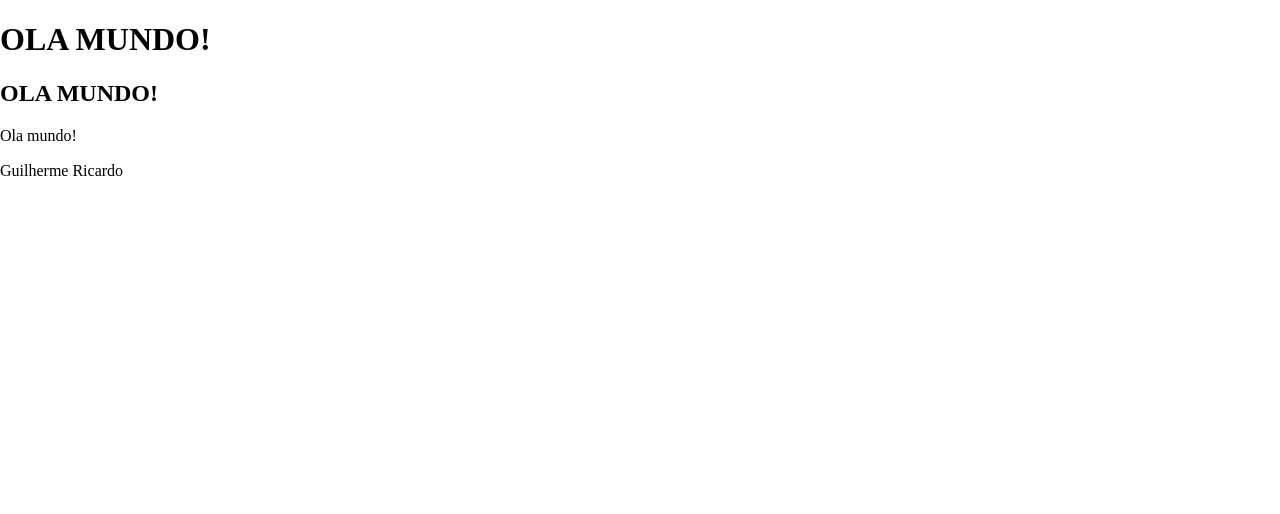
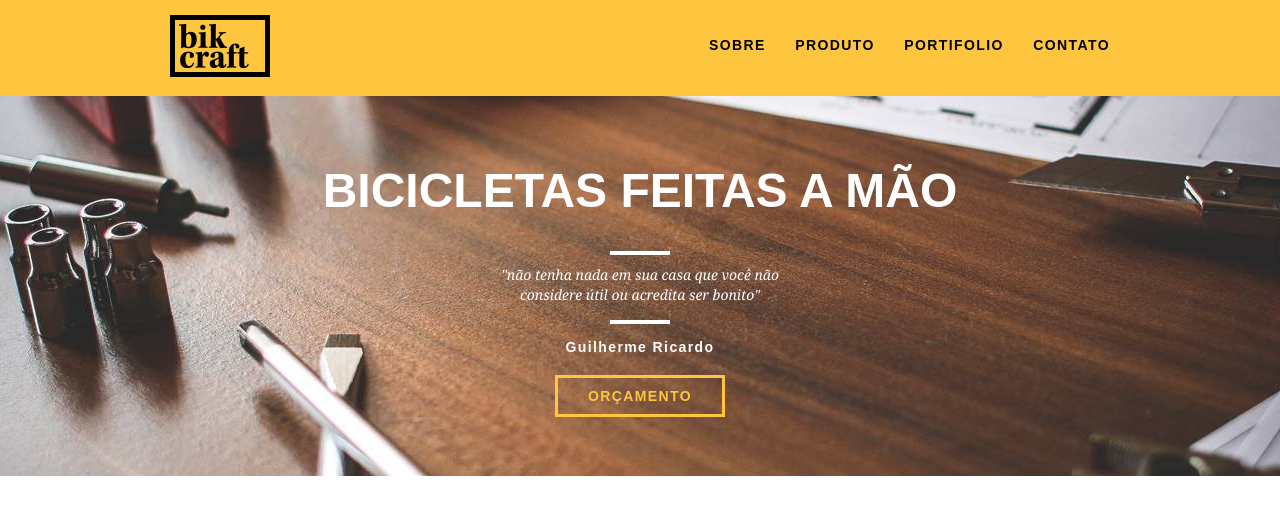
Before and after one commit to Guilindo/BikCraft-, a plain HTML site: page index.html in a window 1280 px wide. Drawn offline with nearby package versions, Linux system fonts and the light colour scheme.

Commit message:
Introdução

```diff
--- a/css/style.css
+++ b/css/style.css
@@ -1,3 +1,116 @@
+/* Estilo Gerais */
 body {
-    background-color: ;
+    font-family: Arial, Helvetica, sans-serif;
 }
+
+p {
+    font-family: Georgia, 'Times New Roman', Times, serif;
+    font-size: 14px;
+    line-height: 20px;
+}
+
+.btn {
+    border: 3px solid #fec63e;
+    padding:  10px 30px;
+    color: #fec63e;
+    font-size: 14px;
+    line-height: 20px;
+    text-transform: uppercase;
+    font-weight: bold;
+    letter-spacing: .1em;
+}
+
+.btn:hover {
+    color: #fff;
+    border-color: #fff;
+
+}
+
+/* header */
+.header {
+    position: fixed;
+    top: 0;
+    width: 100%;
+    background-color: #fec63e;
+    padding: 15px 0;
+}
+
+ul {
+    margin: 0;
+}
+
+li {
+    list-style-type: none;
+}
+
+a {
+    text-decoration: none;
+}
+
+.header_menu  {
+    text-align: right;
+}
+
+.header_menu ul li  {
+    display: inline-block;
+    margin-left: 25px;
+    margin-top: 20px;
+}
+
+.header_menu ul li a  {
+    color: #000;
+    font-weight: bold;
+    text-transform: uppercase;
+    letter-spacing: .1em;
+    font-size: 14px;
+    line-height: 20px;
+    padding: 10px 0;
+}
+
+.header_menu ul li a:hover  {
+    color: #fff;
+}
+
+.introducao {
+    width: 100%;
+    height: 380px;
+    background: url("../img/bg.jpg") no-repeat center;
+    background-size: cover;
+    margin-top: 96px;
+    text-align: center;
+    padding-top: 35px;
+}
+
+.introducao h1 {
+    font-size: 48px;
+    color: #fff;
+    font-weight: bold;
+    text-transform: uppercase;
+}
+
+.quote-externo {
+    max-width: 320px;
+    margin: 0 auto;
+    margin-bottom: 30px;
+    color: #fff;
+}
+
+.quote-externo p {
+    font-style: italic;
+}
+
+.quote-externo p:before, .quote-externo p:after {
+    content: "";
+    display: block;
+    width: 60px;
+    height: 4px;
+    background-color: #fff;
+    margin: 15px auto 10px auto;
+}
+
+.quote-externo cite {
+    font-style: normal;
+    font-weight: bold;
+    font-size: 14px;
+    letter-spacing: .1em;
+}
--- a/index.html
+++ b/index.html
@@ -10,9 +10,31 @@
     <title>Bickcraft</title>
 </head>
 <body>
-        <h1>OLA MUNDO!</h1>
-        <h2>OLA MUNDO!</h2>
-        <p>Ola mundo!</p>
-        <p>Guilherme Ricardo</p>
+    <header class="header">
+        <div class="container">
+            <a class="grid-4" href="index.html">
+                <img src="img/bikcraft.png" alt="BickCraft">
+            </a>
+            <nav class="header_menu grid-12">
+                <ul>
+                    <li><a href="sobre.html">Sobre</a></li>
+                    <li><a href="produto.html">Produto</a></li>
+                    <li><a href="portifolio.html">Portifolio</a></li>
+                    <li><a href="Contato.html">Contato</a></li>
+                </ul>
+            </nav>
+        </div>
+    </header>
+
+    <section class="introducao">
+        <div class="container">
+            <h1>Bicicletas Feitas a Mão</h1>
+            <blockquote class="quote-externo">
+                <p>"não tenha nada em sua casa que você não considere útil ou acredita ser bonito"</p>
+                <cite>Guilherme Ricardo </cite>
+            </blockquote>
+            <a href="produtos.html" class="btn">Orçamento</a>
+        </div>
+    </section>
 </body>
 </html>
```
Also changed, not shown: img/bikcraft.png (added), 1 other file.
